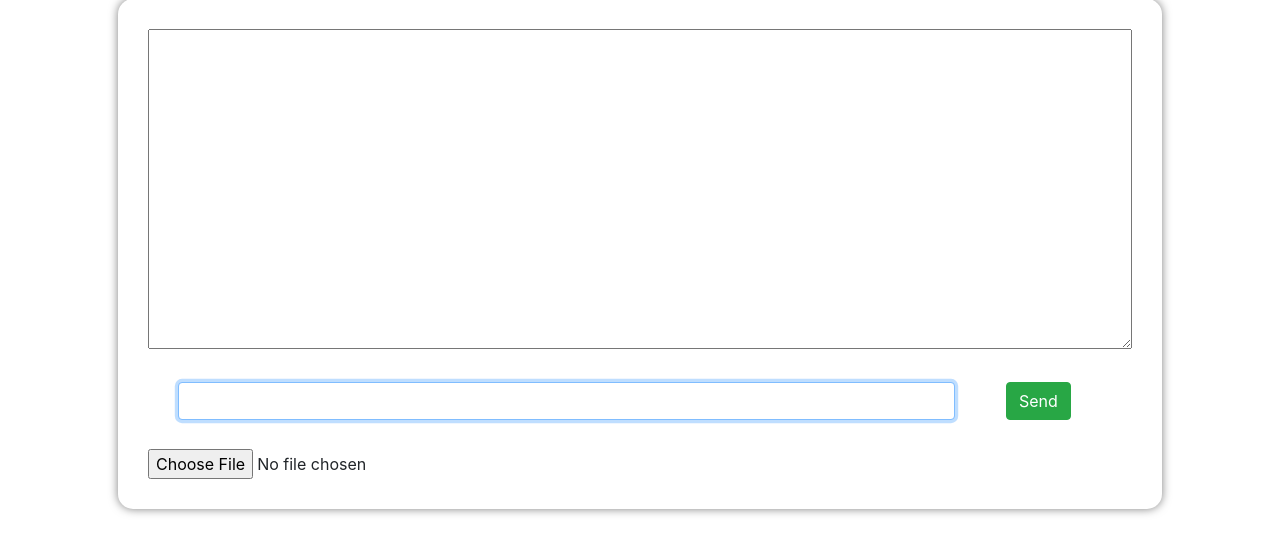
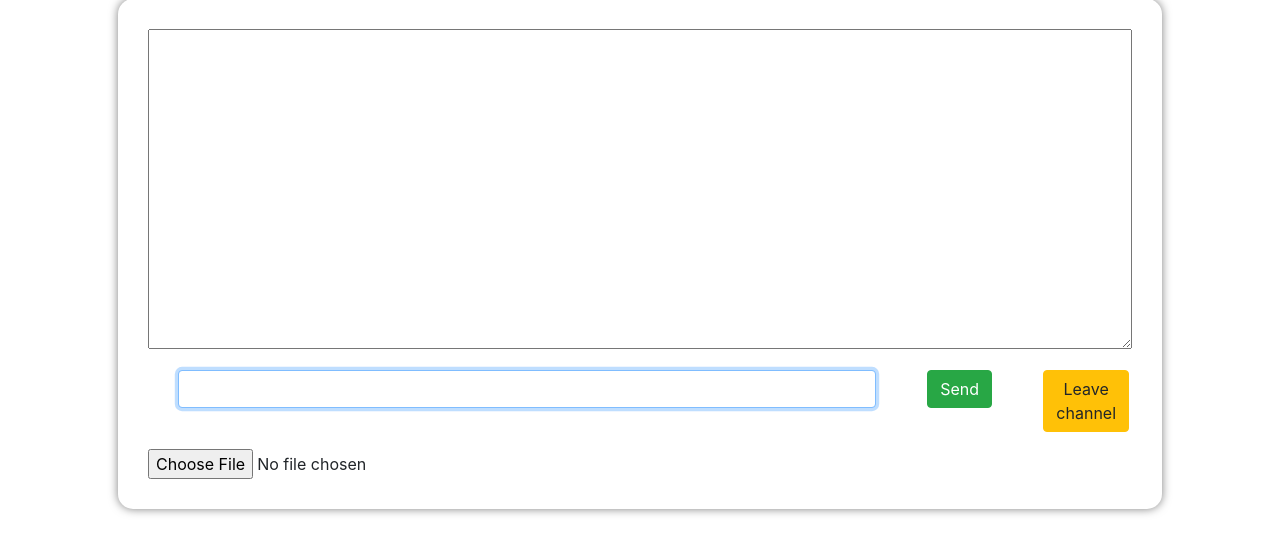
Before and after one commit to marcorichetta/cs50w-project2, a Flask app: page /channels/1 in a window 1280 px wide. Shown: the part 185-739 px from the top of the page. Run offline with Flask 2, Linux system fonts and the light colour scheme; the visitor is signed in with stand-in values (Sample User, id 1); some libraries are stand-ins or nearby versions.

Commit message:
Added Leave Channel button

```diff
--- a/application.py
+++ b/application.py
@@ -119,14 +119,17 @@ def joined(message):
 
 # TODO: Put a button to leave channel('room')
 
-""" @socketio.on("left", namespace='/')
+@socketio.on("left", namespace='/')
 def left(message):
+    """ Send message to announce that user has left the channel """
 
     room = session.get('current_channel')
 
     leave_room(room)
 
-    emit('status', {'msg': session['username'] + ' has left the channel'}, room=room) """
+    emit('status', {
+        'msg': session.get('username') + ' has left the channel'},
+        room=room)
 
 @socketio.on('send message')
 def send_msg(msg, timestamp):
--- a/static/channel.js
+++ b/static/channel.js
@@ -6,6 +6,7 @@ document.addEventListener('DOMContentLoaded', () => {
     // When connected, configure button
     socket.on('connect', () => {
 
+        // Notify the server user has joined
         socket.emit('joined', {})
 
         // Forget user's last channel when clicked on '+ Channel'
@@ -13,10 +14,20 @@ document.addEventListener('DOMContentLoaded', () => {
             localStorage.removeItem('last_channel');
         });
 
+        // When user leaves channel redirect to '/'
+        document.querySelector('#leave').addEventListener('click', () => {
+
+            // Notify the server user has left
+            socket.emit('left');
+
+            localStorage.removeItem('last_channel');
+            window.location.replace('/');
+        })
+
         // Forget user's last channel when logged out
         document.querySelector('#logout').addEventListener('click', () => {
             localStorage.removeItem('last_channel');
-        })
+        });
 
         // 'Enter' key on textarea also sends a message
         // https://developer.mozilla.org/en-US/docs/Web/Events/keydown
@@ -61,4 +72,6 @@ document.addEventListener('DOMContentLoaded', () => {
         let row = '<' + `${data.timestamp}` + '> - ' + '[' + `${data.user}` + ']:  ' + `${data.msg}`
         document.querySelector('#chat').value += row + '\n'
     })
+
+
 });
--- a/templates/channel.html
+++ b/templates/channel.html
@@ -34,6 +34,9 @@
                     <div class="form-group col-sm-2">
                         <button id="send-button" class="btn btn-success" type="reset">Send</button>
                     </div>
+                    <div class="form-group col-sm-1">
+                        <button id="leave" type="button" class="btn btn-warning">Leave channel</button>
+                    </div>
                 </div>
             </div>
         </div>
```
